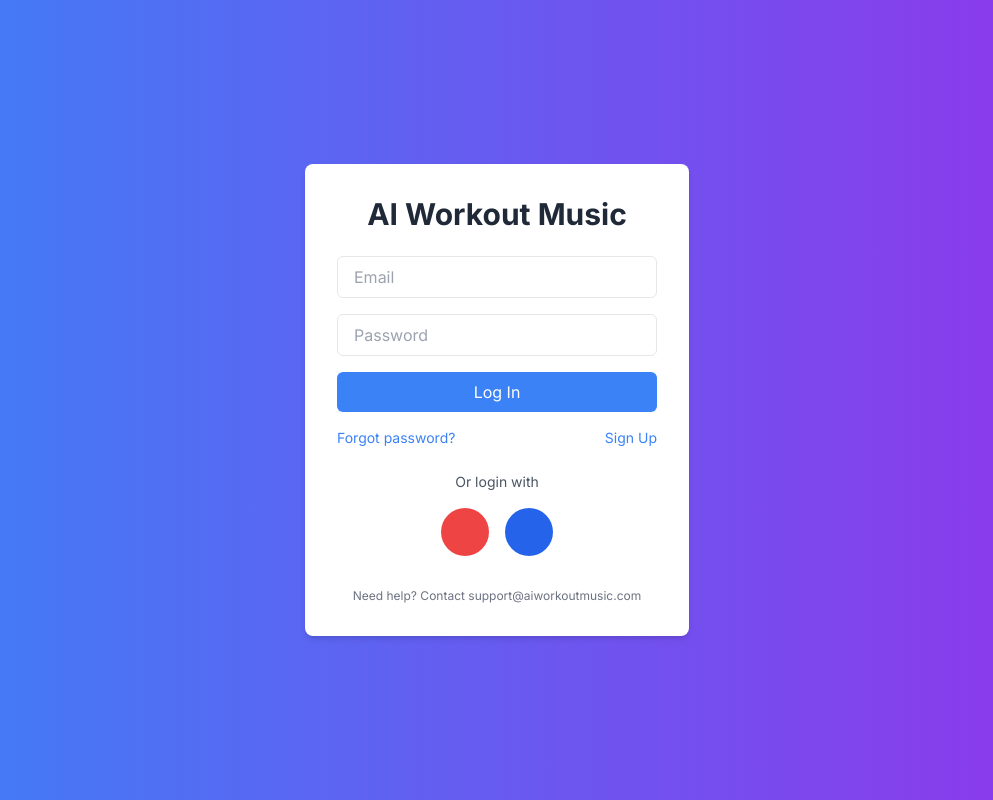
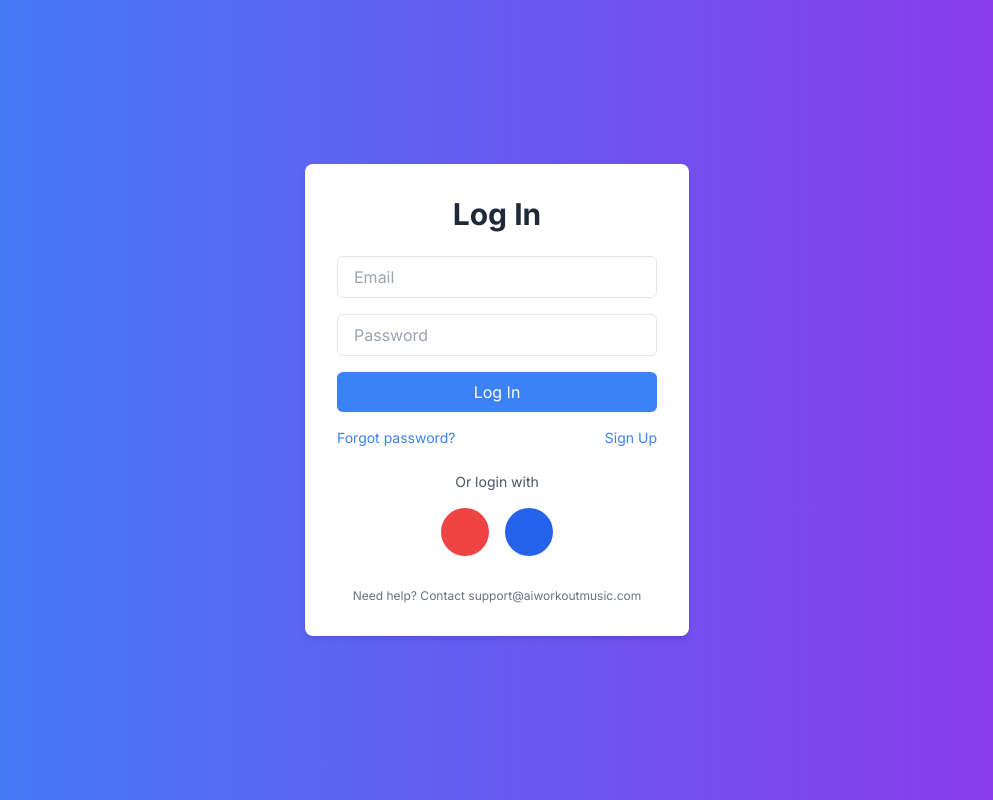
Before and after one commit to sgafurov/FitBeats, a Next.js app: page /log-in in a window 1280 px wide. Shown: the whole page, without its empty margins (143-1136 px from the left). Built offline with nearby package versions, Linux system fonts and the light colour scheme.

Commit message:
Link signup/login pages to relevant buttons on home page

```diff
--- a/app/log-in/page.tsx
+++ b/app/log-in/page.tsx
@@ -5,7 +5,7 @@ export default function Page() {
     <div className="min-h-screen flex items-center justify-center bg-gradient-to-r from-blue-500 to-purple-600">
       <div className="bg-white p-8 rounded-lg shadow-md w-96">
         <h1 className="text-3xl font-bold mb-6 text-center text-gray-800 font-roboto">
-          AI Workout Music
+          Log In
         </h1>
         <form className="space-y-4">
           <div>
--- a/app/page.tsx
+++ b/app/page.tsx
@@ -9,10 +9,10 @@ export default function Page() {
           <h1 className="text-2xl md:text-3xl font-bold">FitBeats AI</h1>
           <div className="space-x-4">
             <button className="bg-white text-purple-600 px-4 py-2 rounded-full font-semibold hover:bg-opacity-90 transition duration-300">
-              Sign Up
+              <Link href="/sign-up">Sign Up</Link>
             </button>
             <button className="bg-transparent border border-white px-4 py-2 rounded-full font-semibold hover:bg-white hover:text-purple-600 transition duration-300">
-              Log In
+              <Link href="/log-in">Log In</Link>
             </button>
           </div>
         </nav>
```
